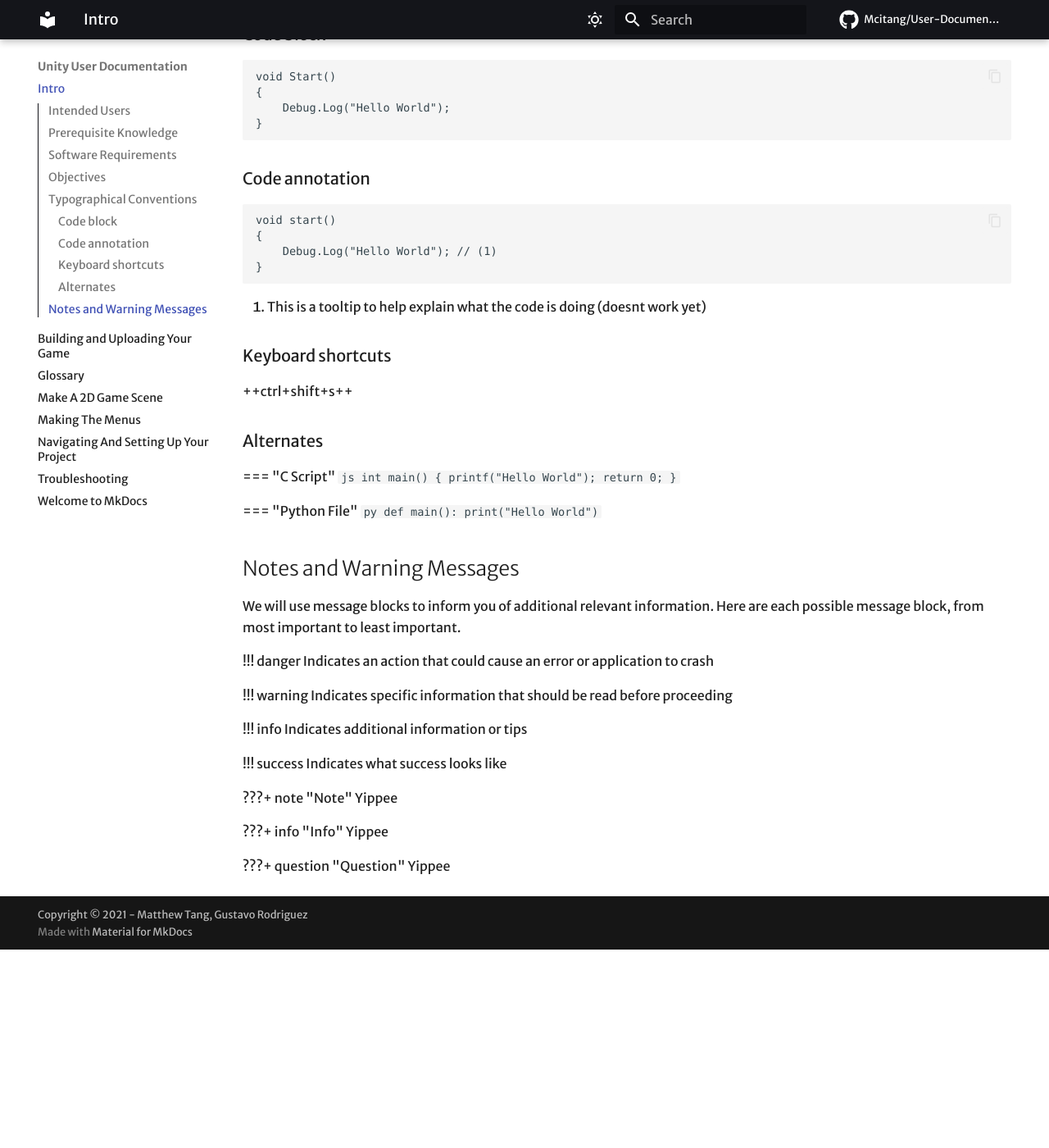
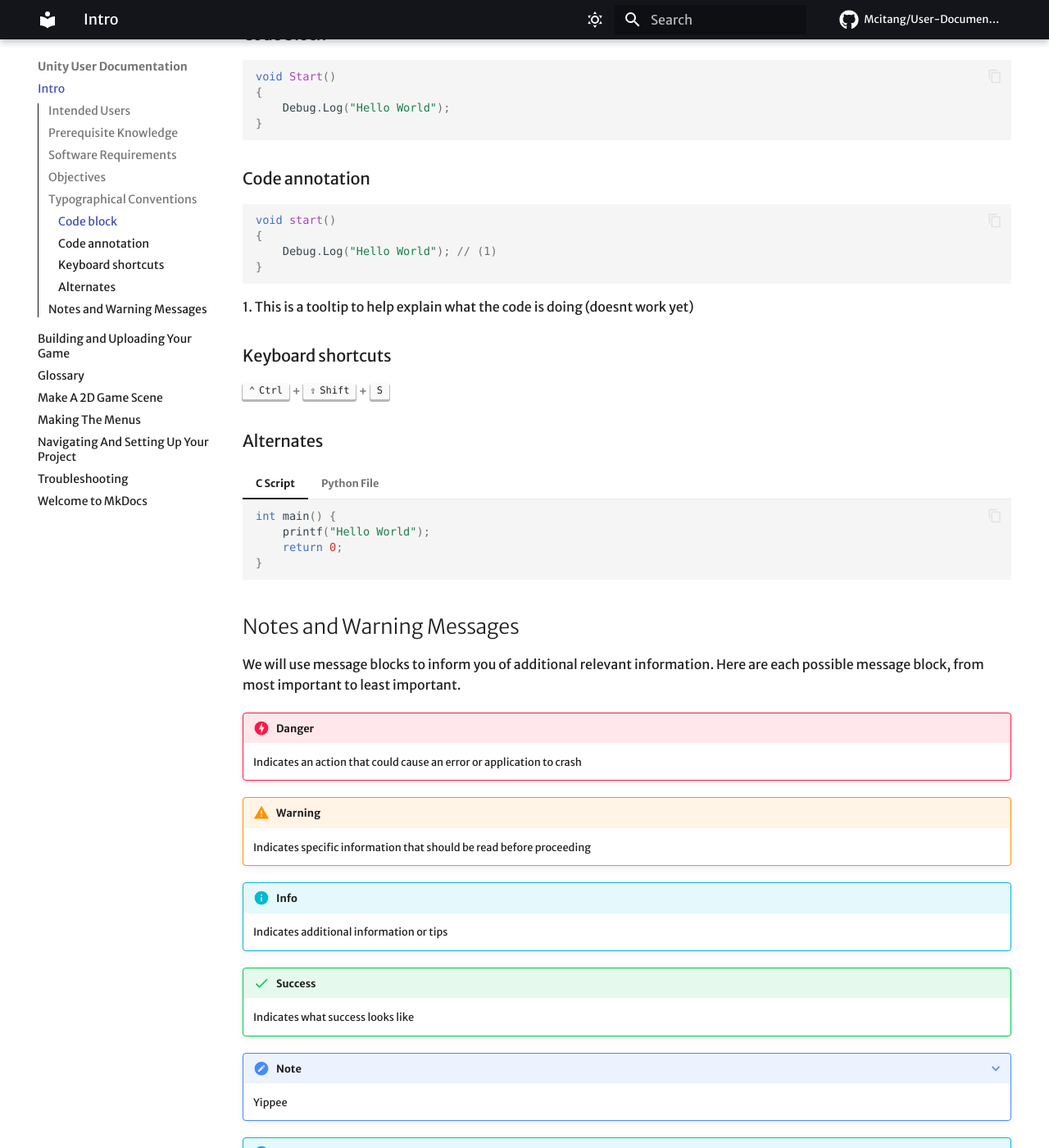
Before and after one commit to Mcitang/User-Documentation, an MkDocs documentation site: the page built from docs/index.md, in a window 1280 px wide and 1400 px high, scrolled down 1239 px. Shown: the whole window at 82% size. Built offline with MkDocs 1.6.1 and Material for MkDocs 9.7.7, drawn with Linux system fonts in a browser that asks for light colours; emoji names are drawn with the system emoji font; some web fonts are replaced; comment, search, counter and statistics services are not loaded; before the commit the page ends 2397 px from its top, so only the background shows below that; some of the changed text lies outside the part shown.

Commit message:
Add more comments and add a copyright message

```diff
--- a/mkdocs.yml
+++ b/mkdocs.yml
@@ -10,6 +10,7 @@
 
 repo_url: https://github.com/Mcitang/User-Documentation
 repo_name: Mcitang/User-Documentation
+
 
 theme:
   name: material
@@ -56,11 +57,32 @@
         name: Light mode
 
 markdown_extensions:
+  # Adds definition tooltips to glossary words (defined at the bottom of markdown file)
+  - abbr
+
   # Allows customizing CSS by using {: #id, .class, style="property: value;" }
   - attr_list
+
   # Emojis
   - pymdownx.emoji:
       emoji_index: !!python/name:material.extensions.emoji.twemoji
       emoji_generator: !!python/name:material.extensions.emoji.to_svg
 
-copyright: Copyright &copy; 2021 - Matthew Tang, Gustavo Rodriguez
+    # Makes the colored boxes for DANGER, INFO, etc with !!!
+  - admonition
+
+  # Highlights codeblocks with pretty color, and allows for code blocks in more places, such as the admonition colored boxes
+  - pymdownx.superfences
+
+  # Easy dropdowns with ??? or ???+, with icon selected with note, question or info
+  - pymdownx.details
+
+  # Wraps keys and shortcuts in UI keycaps. Syntax: ++ctrl+shift+s++
+  - pymdownx.keys
+
+  - pymdownx.tabbed:
+      alternate_style: true
+      combine_header_slug: true
+
+
+copyright: Copyright &copy; 2026 - Matthew Tang, Gustavo Rodriguez
```
